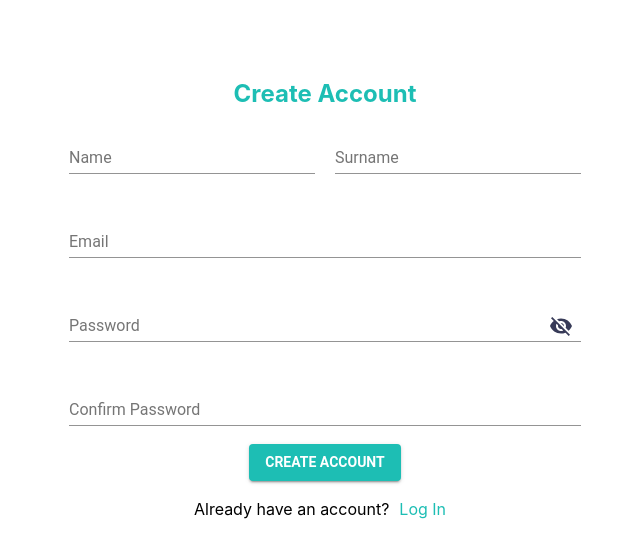
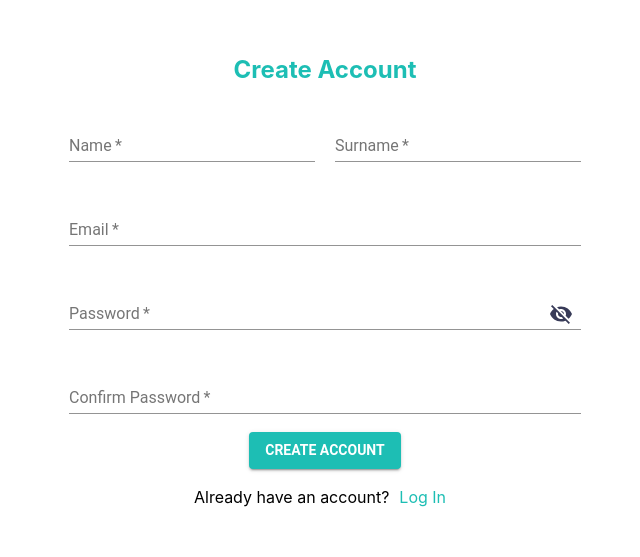
Before and after one commit to RamonColmenares/DigitalBooking, a React (Create React App) app in the folder digital-booking-ui/: page /signup in a window 1280 px wide. Shown: the part 101-658 px from the top of the page, without its empty margins (315-955 px from the left). Built offline with nearby package versions, Linux system fonts and the light colour scheme.

Commit message:
Add password validations and show errors

```diff
--- a/digital-booking-ui/package.json
+++ b/digital-booking-ui/package.json
@@ -5,6 +5,7 @@
   "dependencies": {
     "@material-ui/core": "^4.12.4",
     "@material-ui/icons": "^4.11.3",
+    "@material-ui/lab": "^4.0.0-alpha.61",
     "@testing-library/jest-dom": "^5.16.4",
     "@testing-library/react": "^13.2.0",
     "@testing-library/user-event": "^13.5.0",
--- a/digital-booking-ui/src/common/inputs/formInputs.js
+++ b/digital-booking-ui/src/common/inputs/formInputs.js
@@ -3,28 +3,31 @@ import { InputAdornment, makeStyles, TextField } from "@material-ui/core";
 import VisibilityIcon from "@material-ui/icons/Visibility";
 import VisibilityOffIcon from "@material-ui/icons/VisibilityOff";
 
-export const Name = ({ value, onChange }) => {
-  console.log(value);
+export const Name = ({ value, onChange, error = false }) => {
   return (
     <TextField
       id="name"
       label="Name"
       value={value}
       onChange={({ target }) => onChange(target.value)}
+      required
+      error={error}
     />
   );
 };
 
-export const Surname = ({ value, onChange }) => (
+export const Surname = ({ value, onChange, error = false }) => (
   <TextField
     id="surname"
     label="Surname"
     value={value}
     onChange={({ target }) => onChange(target.value)}
+    required
+    error={error}
   />
 );
 
-export const Email = ({ value, onChange }) => {
+export const Email = ({ value, onChange, error = false }) => {
   const classes = useStyles();
   return (
     <TextField
@@ -33,11 +36,13 @@ export const Email = ({ value, onChange }) => {
       label="Email"
       value={value}
       onChange={({ target }) => onChange(target.value)}
+      required
+      error={error}
     />
   );
 };
 
-export const Password = ({ value, onChange }) => {
+export const Password = ({ value, onChange, error = false }) => {
   const classes = useStyles();
   const [visible, setVisible] = useState(false);
   return (
@@ -48,9 +53,14 @@ export const Password = ({ value, onChange }) => {
       type={visible ? "text" : "password"}
       value={value}
       onChange={({ target }) => onChange(target.value)}
+      required
+      error={error}
       InputProps={{
         endAdornment: (
-          <InputAdornment onClick={() => setVisible((state) => !state)}>
+          <InputAdornment
+            position="start"
+            onClick={() => setVisible((state) => !state)}
+          >
             {visible ? <VisibilityIcon /> : <VisibilityOffIcon />}
           </InputAdornment>
         ),
@@ -59,7 +69,7 @@ export const Password = ({ value, onChange }) => {
   );
 };
 
-export const ConfirmPassword = ({ value, onChange }) => {
+export const ConfirmPassword = ({ value, onChange, error = false }) => {
   const classes = useStyles();
   return (
     <TextField
@@ -69,6 +79,8 @@ export const ConfirmPassword = ({ value, onChange }) => {
       type="password"
       value={value}
       onChange={({ target }) => onChange(target.value)}
+      required
+      error={error}
     />
   );
 };
--- a/digital-booking-ui/src/components/auth/SignUp.js
+++ b/digital-booking-ui/src/components/auth/SignUp.js
@@ -1,6 +1,7 @@
-import { Button, makeStyles, TextField } from "@material-ui/core";
-import React from "react";
-import { Link } from "react-router-dom";
+import { Button, FormControl, makeStyles, TextField } from "@material-ui/core";
+import { Alert } from "@material-ui/lab";
+import React, { useEffect } from "react";
+import { Link, useNavigate } from "react-router-dom";
 import {
   ConfirmPassword,
   Email,
@@ -13,6 +14,9 @@ import FormWrapper from "./FormWrapper";
 
 const SignUp = () => {
   const classes = useStyles();
+
+  const navigate = useNavigate();
+
   const name = useSignUpStore((s) => s.name);
   const setName = useSignUpStore((s) => s.setName);
   const surname = useSignUpStore((s) => s.surname);
@@ -23,20 +27,36 @@ const SignUp = () => {
   const setPassword = useSignUpStore((s) => s.setPassword);
   const password2 = useSignUpStore((s) => s.password2);
   const setPassword2 = useSignUpStore((s) => s.setPassword2);
+  const error = useSignUpStore((s) => s.error);
+  const setError = useSignUpStore((s) => s.setError);
+  const resetState = useSignUpStore((s) => s.resetState);
 
-  console.log({ name });
+  const handleSubmit = (e) => {
+    e.preventDefault();
+    if (password.trim().length < 6 || password2.trim().length < 6) {
+      setError("The password should be longer than 6");
+      return;
+    }
+    if (password !== password2) {
+      setError("The passwords should match");
+      return;
+    }
+    //Validate Email
+    resetState();
+    navigate("/login");
+  };
 
   return (
     <FormWrapper>
-      <form className={classes.form}>
+      <form className={classes.form} onSubmit={handleSubmit}>
         <h2>Create Account</h2>
         <div className={classes.namesWrapper}>
-          <Name value={name} onChange={setName} />
-          <Surname value={surname} onChange={setSurname} />
+          <Name value={name.value} onChange={setName} />
+          <Surname value={surname.value} onChange={setSurname} />
         </div>
-        <Email value={email} onChange={setEmail} />
-        <Password value={password} onChange={setPassword} />
-        <ConfirmPassword value={password2} onChange={setPassword2} />
+        <Email value={email.value} onChange={setEmail} />
+        <Password value={password.value} onChange={setPassword} />
+        <ConfirmPassword value={password2.value} onChange={setPassword2} />
         <Button
           type="submit"
           className={classes.button}
@@ -48,6 +68,9 @@ const SignUp = () => {
         <p className={classes.toLogin}>
           Already have an account?<Link to="/login">Log In</Link>
         </p>
+        <div className={classes.errorWrapper}>
+          {error && <Alert severity="error">{error}</Alert>}
+        </div>
       </form>
     </FormWrapper>
   );
@@ -66,6 +89,7 @@ const useStyles = makeStyles((theme) => ({
     "& > h2": {
       color: theme.palette.primary.main,
       fontWeight: "bold",
+      marginBottom: "12px",
     },
   },
   namesWrapper: {
@@ -95,4 +119,8 @@ const useStyles = makeStyles((theme) => ({
       color: theme.palette.primary.main,
     },
   },
+  errorWrapper: {
+    height: "20px",
+    marginTop: "16px",
+  },
 }));
--- a/digital-booking-ui/src/stores/signUp.js
+++ b/digital-booking-ui/src/stores/signUp.js
@@ -5,7 +5,7 @@ const INITIAL_FROM_STATE = {
   surname: "",
   email: "",
   password: "",
-  paswword2: "",
+  password2: "",
 };
 
 const createSignUpStore = () =>
@@ -20,6 +20,15 @@ const createSignUpStore = () =>
     setEmail: (email) => set({ email }),
     setPassword: (password) => set({ password }),
     setPassword2: (password2) => set({ password2 }),
+    setError: (error) => set({ error }),
+
+    resetState: () =>
+      set({
+        ...INITIAL_FROM_STATE,
+        loaded: false,
+        loading: false,
+        error: null,
+      }),
   }));
 
 export const useSignUpStore = createSignUpStore();
```
Also changed, not shown: 1 other file (tests, documents, lock files or other folders).
